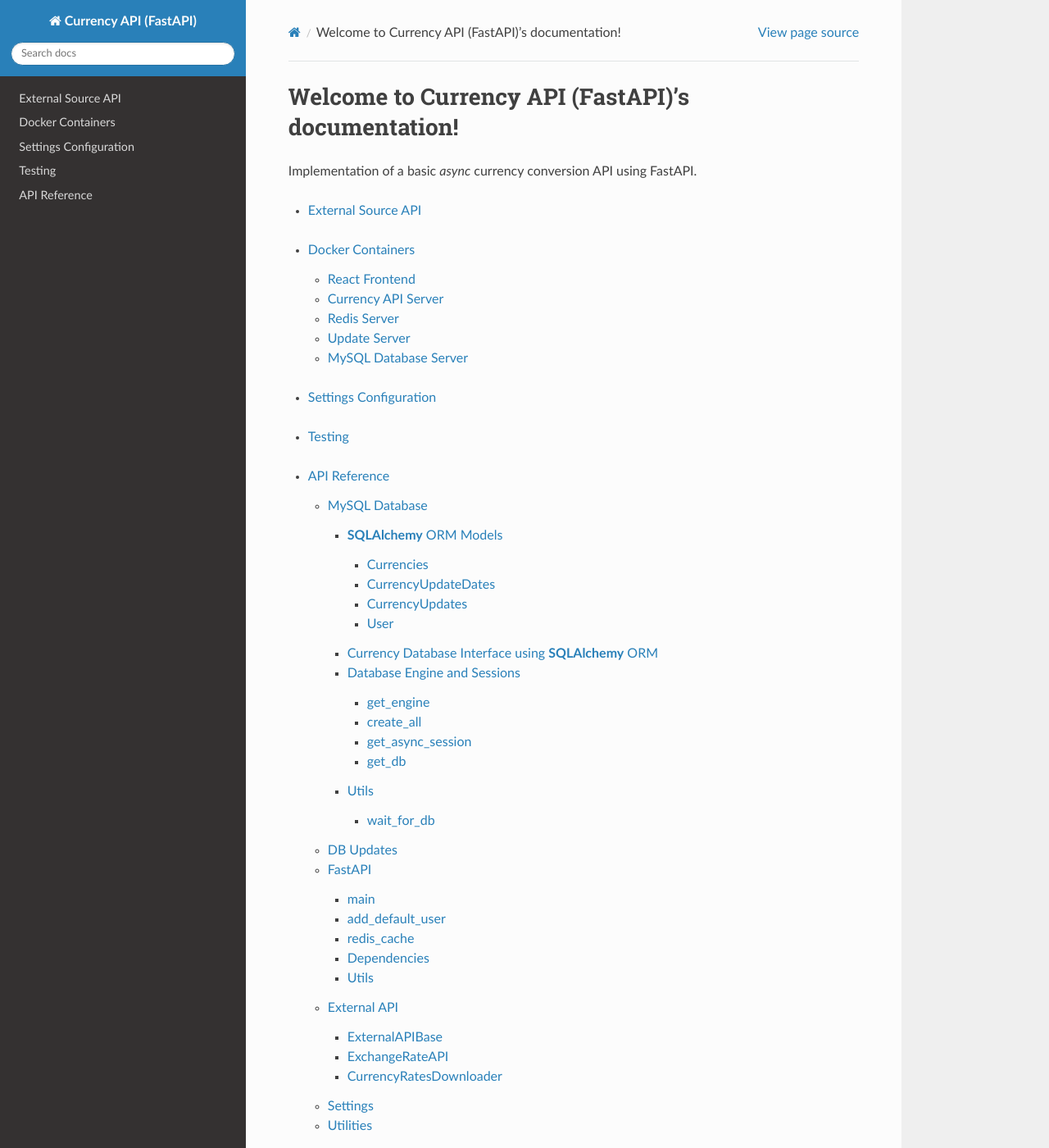
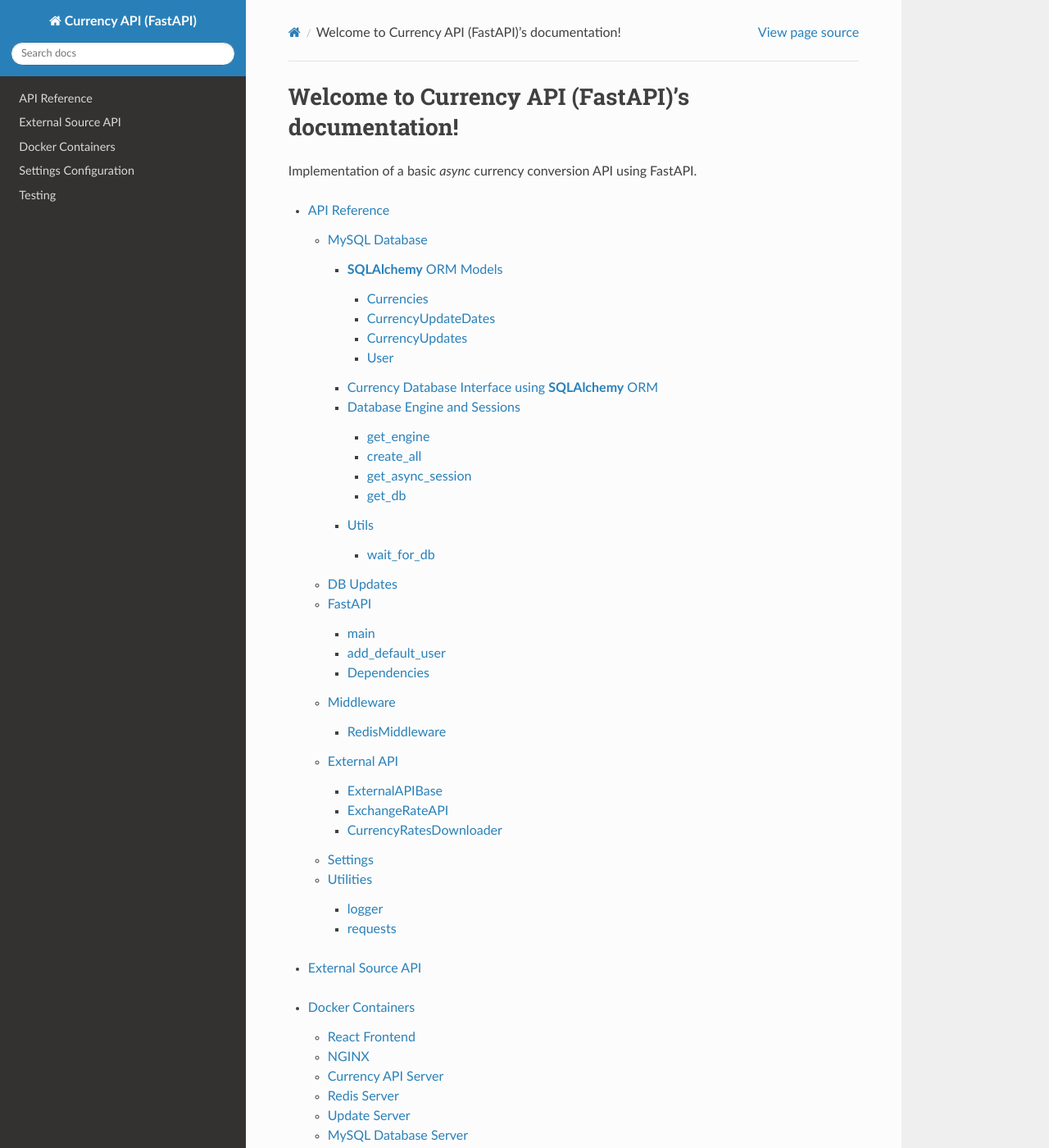
Before and after one commit to s-raza/currency-converter-api, a Sphinx documentation site: the page built from backend/docs/source/index.rst, in a window 1280 px wide and 1400 px high. Shown: the whole window at 82% size. Built offline with Sphinx 7.4.7 and the Read the Docs theme 2.0.0, drawn with Linux system fonts in a browser that asks for light colours; some of the changed text lies outside the part shown.

Commit message:
Update documentation

```diff
--- a/backend/docs/source/api/api.rst
+++ b/backend/docs/source/api/api.rst
@@ -6,6 +6,7 @@
    ./db.rst
    ./db_updates.rst
    ./fastapi.rst
+   ./middleware.rst
    ./external_api.rst
    ./settings.rst
    ./utils.rst
--- a/backend/docs/source/api/utils.rst
+++ b/backend/docs/source/api/utils.rst
@@ -6,3 +6,9 @@
 
 .. automodule:: utils.logger
     :members:
+
+requests
+++++++++
+
+.. automodule:: utils.requests
+    :members:
--- a/backend/docs/source/containers/react_frontend.rst
+++ b/backend/docs/source/containers/react_frontend.rst
@@ -1,5 +1,7 @@
 React Frontend
 ==============
 
-This container exposes the Web GUI for the currency converter.
+This container exposes the Web GUI for the currency converter using
+React's built-in Webpack development server.
+
 The default login credentials are user:pass123
--- a/backend/docs/source/docker_containers.rst
+++ b/backend/docs/source/docker_containers.rst
@@ -7,6 +7,7 @@
 
 .. toctree::
     /containers/react_frontend
+    /containers/nginx
     /containers/currency_api
     /containers/redis
     /containers/currency_updater
--- a/backend/docs/source/index.rst
+++ b/backend/docs/source/index.rst
@@ -8,6 +8,8 @@
 
 Implementation of a basic `async` currency conversion API using FastAPI.
 
+.. toctree::
+   api/api.rst
 
 .. toctree::
    external_api
@@ -21,9 +23,6 @@
 .. toctree::
    testing
 
-.. toctree::
-   api/api.rst
-
 
 Indices and tables
 ==================
```
Also changed, not shown: backend/docs/source/api/fastapi.rst (+0 -12 lines), backend/docs/source/api/middleware.rst (added, +10 -0 lines), backend/docs/source/containers/nginx.rst (added, +9 -0 lines).
